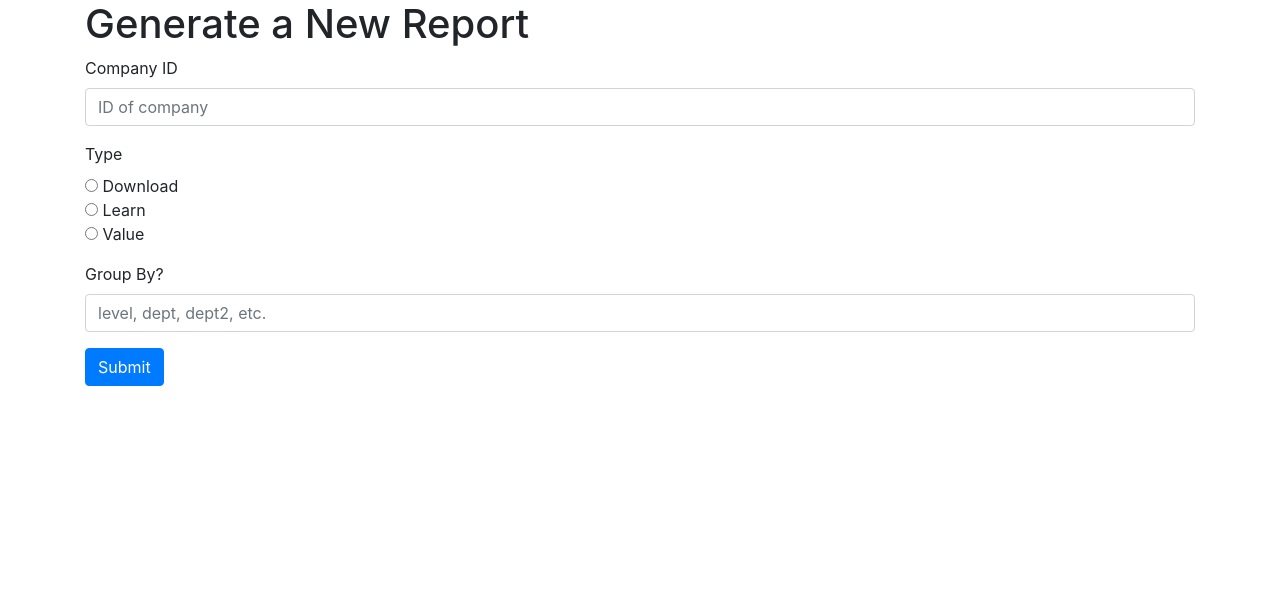
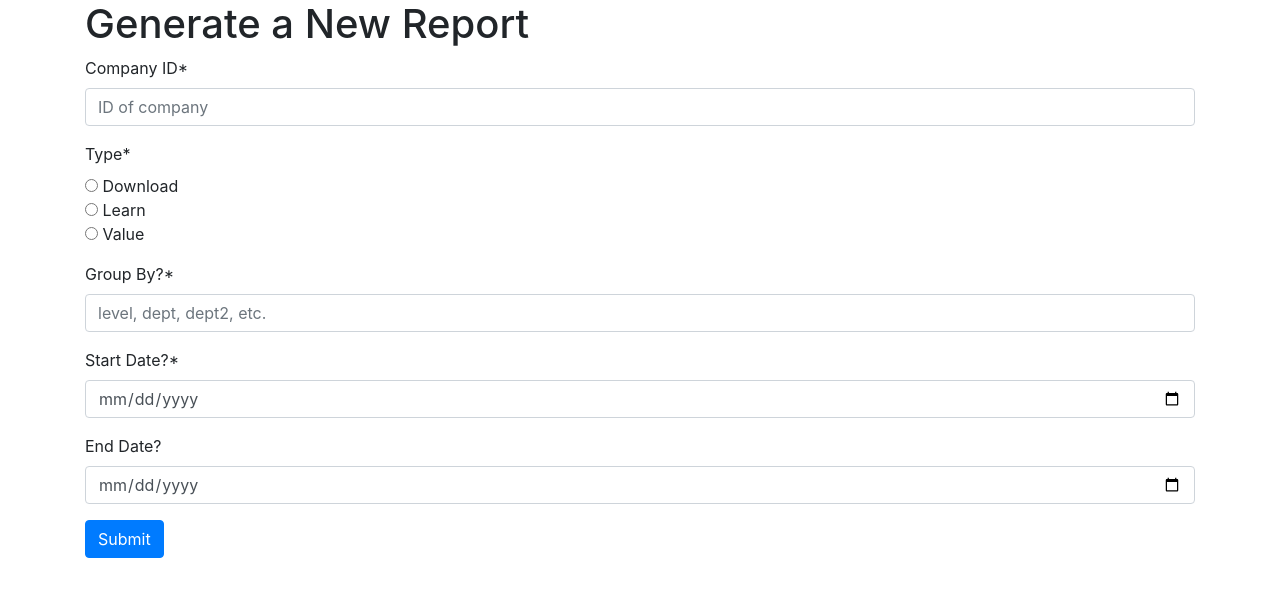
Before and after one commit to taranag/CodeProjects, a Flask app: page /generateReport in a window 1280 px wide. Shown: the part 56-653 px from the top of the page. Run offline with Flask 2, Linux system fonts and the light colour scheme; some libraries are stand-ins or nearby versions.

Commit message:
Update report generator to have date ranges

```diff
--- a/FlaskApp/DownloadDataPPTX.py
+++ b/FlaskApp/DownloadDataPPTX.py
@@ -82,7 +82,7 @@ def generatePPTXDownloadData(companyID, filename, groupBy):
     for row in result1:
         employeeDict[row[0]] = {groupBy: row[1], "status": row[2]}
         # format: employeeDict[id] = [dept, status]
-    print("Employee dictionary created with {} employees".format(len(employeeDict)))
+    #print("Employee dictionary created with {} employees".format(len(employeeDict)))
 
     # Create dictionary of unit dictionaries
     activeInactiveByGroup = {}
@@ -161,4 +161,4 @@ def generatePPTXDownloadData(companyID, filename, groupBy):
     return (myPath + filename[:-1] + str(number) + ".pptx")
 
 
-#generatePPTXDownloadData(92, "Test1", "level")
+#generatePPTXDownloadData(92, "Test1", "level", "2022-06-01", "2022-06-14")
--- a/FlaskApp/LearnDataPPTX.py
+++ b/FlaskApp/LearnDataPPTX.py
@@ -68,20 +68,22 @@ def createTableWithLearnHeaders(slide, headers, rows, cols):
     table.table.rows[0].cells[len(headers)+2].text = "Total"
     return table.table
 
-def generatePPTXLearnData(companyID, filename, groupBy):
+def generatePPTXLearnData(companyID, filename, groupBy, startDate, endDate):
     startTime = time.time()
     # Connect to MySQL database
     connection = create_server_connection(host, user_name, user_password, db_name)
 
     # Get all non inactive employees in the company
     # Query for appropriate columns and company ID
+    print(startDate)
+    print(endDate)
     query1 = "select id,{},status from employee where status !='inactive' and companyID={}".format(groupBy, companyID)
     query2 = '''select c.display_name,e.{},count(*) from score s
 left join employee e on e.id = s.userid
 left join course c on c.course_id = s.course_id
 where s.userid in (select id from employee where companyId = {})
-and s.date >= '2022-06-01'
-group by c.display_name,e.{};'''.format(groupBy, companyID, groupBy)
+and s.date >='{}' and s.date <='{}'
+group by c.display_name,e.{};'''.format(groupBy, companyID, str(startDate), str(endDate), groupBy)
 
     # Attempt to execute_query and set result1 to the result of the query
     result1 = execute_query(connection, query1)
@@ -188,4 +190,4 @@ group by c.display_name,e.{};'''.format(groupBy, companyID, groupBy)
     return (myPath + filename[:-1] + str(number) + ".pptx")
 
 
-generatePPTXLearnData(92, "Learn5", "dept")
+generatePPTXLearnData(92, "Learn5", "dept", "2019-01-01", "2019-12-31")
--- a/FlaskApp/app.py
+++ b/FlaskApp/app.py
@@ -64,10 +64,15 @@ def generateReport():
         #type = request.form['type']
         type = request.form['options']
         groupBy = request.form['groupBy']
+        startDate = request.form['startDate']
+        endDate = request.form['endDate']
 
         todayDate = datetime.datetime.now()
 
-        if not companyID or not type or not groupBy:
+        if not endDate:
+            endDate = todayDate.strftime("%Y-%m-%d")
+
+        if not companyID or not type or not groupBy or not startDate:
             flash('Please make sure all fields are filled out!')
         else:
             fileName = "Company" + companyID + type.capitalize() + "By" + groupBy.capitalize() + str(todayDate.date())
@@ -77,7 +82,7 @@ def generateReport():
             # elif (type == "value"):
             #     url = generatePPTXValueData(companyID, fileName, groupBy)
             elif (type == "learn"):
-                 url = generatePPTXLearnData(companyID, fileName, groupBy)
+                 url = generatePPTXLearnData(companyID, fileName, groupBy, startDate, endDate)
             if (url != "" or url != None):
                 return send_file(url)
             flash("Error: Could not generate report!")
--- a/FlaskApp/templates/generateReport.html
+++ b/FlaskApp/templates/generateReport.html
@@ -5,7 +5,7 @@
 
 <form method="post">
     <div class="form-group">
-        <label for="companyID">Company ID</label>
+        <label for="companyID">Company ID*</label>
         <input type="text" name="companyID"
                placeholder="ID of company" class="form-control"
                value="{{ request.form['companyID'] }}"></input>
@@ -19,7 +19,7 @@
     </div>
     -->
     <div class="form-group">
-        <label for="test">Type</label> <br>
+        <label for="test">Type*</label> <br>
         <input type="radio" name="options" id="download" value="download"> Download </input><br>
         <input type="radio" name="options" id="learn" value="learn"> Learn </input><br>
         <input type="radio" name="options" id="value" value="value" onclick="this.checked=false;
@@ -27,12 +27,21 @@
     </div>
 
     <div class="form-group">
-        <label for="groupBy">Group By?</label>
+        <label for="groupBy">Group By?*</label>
         <input type="text" name="groupBy"
                placeholder="level, dept, dept2, etc." class="form-control"
                value="{{ request.form['groupBy'] }}"></input>
     </div>
-
+    <div class="form-group">
+        <label for="startDate">Start Date?*</label>
+        <input type="date" name="startDate" class="form-control"
+               value="{{ request.form['startDate'] }}"></input>
+    </div>
+    <div class="form-group">
+        <label for="endDate">End Date?</label>
+        <input id="endDate" type="date" name="endDate" class="form-control"
+               value="{{ request.form['endDate'] }}"></input>
+    </div>
     <div class="form-group">
         <button type="submit" class="btn btn-primary">Submit</button>
     </div>
```
Also changed, not shown: 3 other files.
